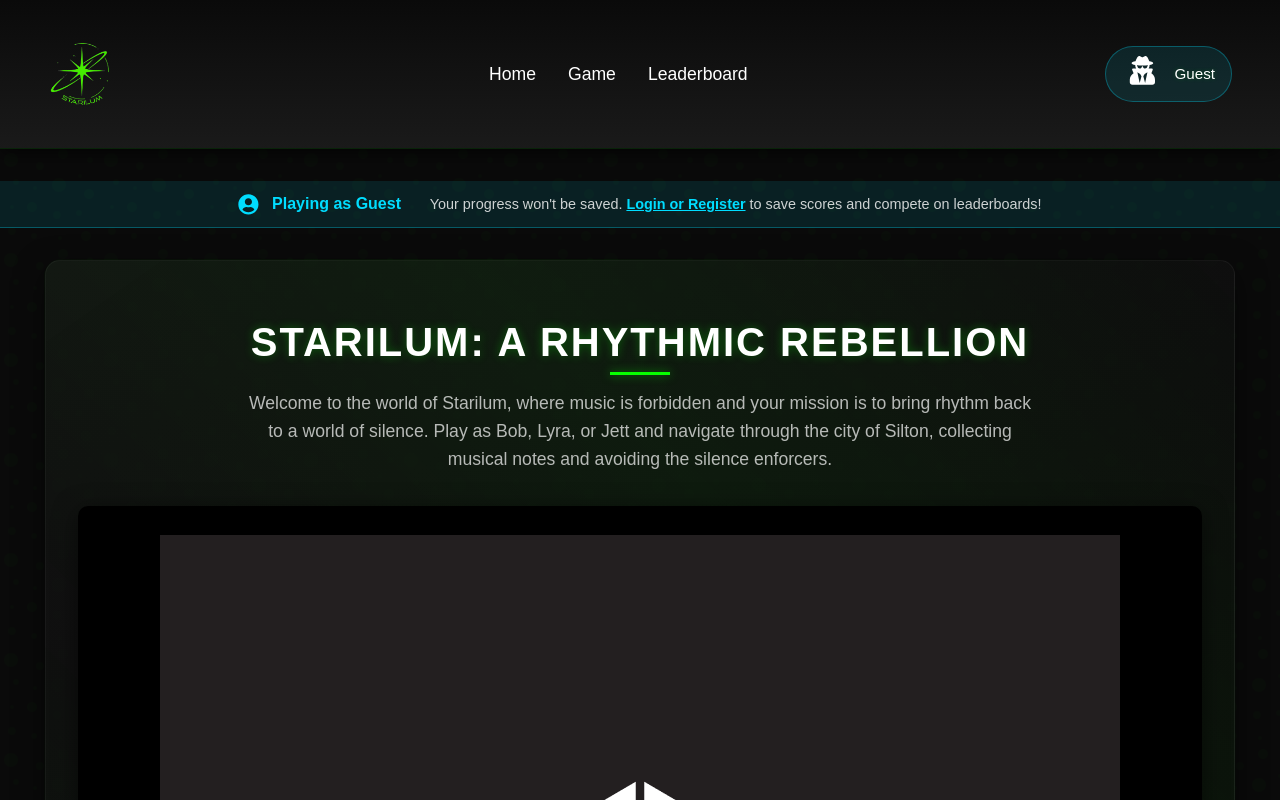
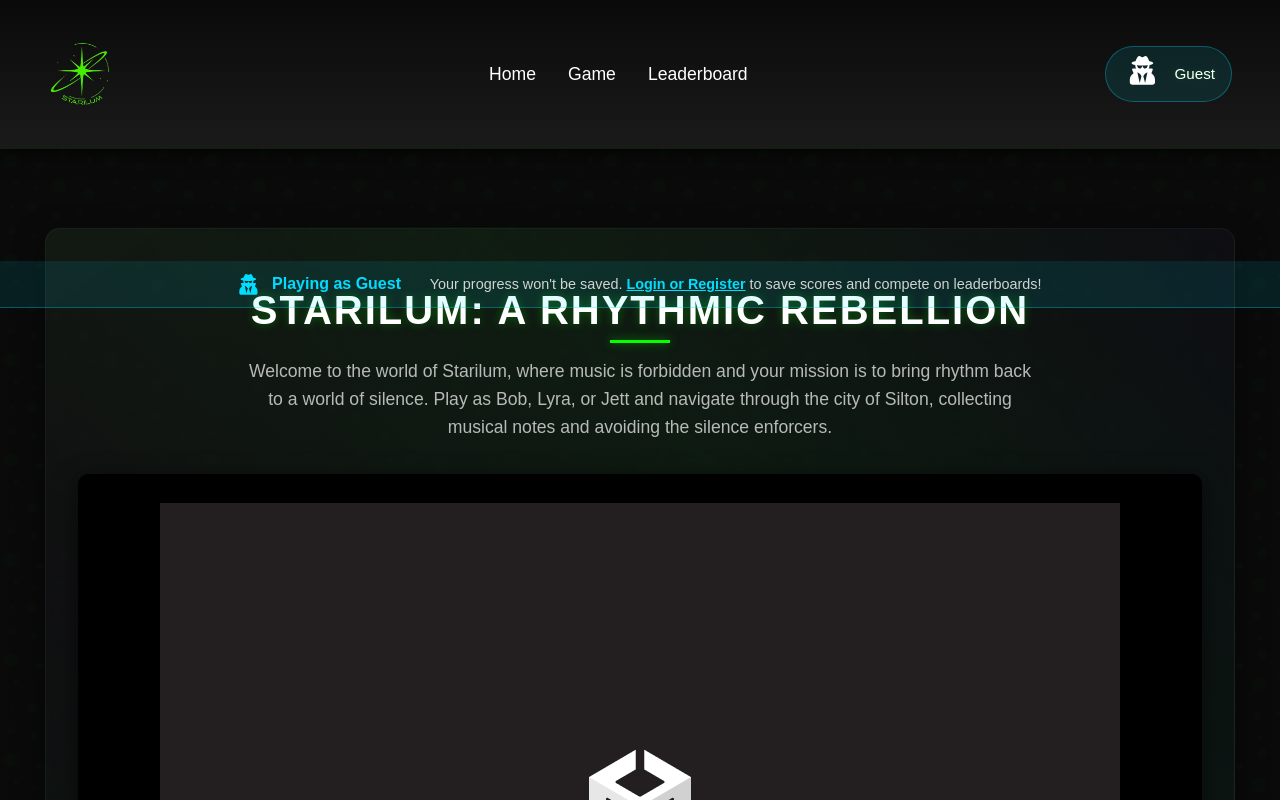
Before and after one commit to alexrg17/game-website, a React (Create React App) app in the folder client/: page /game in a window 1280 px wide. Both pictures are taken after a click on the button "Continue as Guest". Shown: the top 800 px of the page. Built offline with nearby package versions, Linux system fonts and the light colour scheme; no server answers.

Commit message:
fix: Update ProtectedRoute and GamePage for improved guest mode handling; adjust styles in GamePage.scss

```diff
--- a/client/src/components/ProtectedRoute.js
+++ b/client/src/components/ProtectedRoute.js
@@ -17,7 +17,7 @@ const ProtectedRoute = ({ children }) => {
   }
 
   // If authenticated or already in guest mode, show the protected content
-  if (isAuthenticated || isGuest) {
+  if (isAuthenticated || isGuest === true) {
     return children;
   }
 
--- a/client/src/context/AuthContext.js
+++ b/client/src/context/AuthContext.js
@@ -36,6 +36,8 @@ export const AuthProvider = ({ children }) => {
         // Check if we should restore guest mode
         if (guestMode) {
           setIsGuest(true);
+        } else {
+          setIsGuest(false);
         }
       }
     } else {
@@ -45,6 +47,8 @@ export const AuthProvider = ({ children }) => {
       // Check if we should restore guest mode
       if (guestMode) {
         setIsGuest(true);
+      } else {
+        setIsGuest(false);
       }
     }
     setLoading(false); // Once finished checking, set loading to false
@@ -86,6 +90,7 @@ export const AuthProvider = ({ children }) => {
     setIsGuest(true);
     setIsAuthenticated(false);
     setUser(null);
+    console.log("Guest mode enabled"); // Add logging for debugging
   };
 
   // Add function to disable guest mode
--- a/client/src/pages/GamePage.js
+++ b/client/src/pages/GamePage.js
@@ -9,7 +9,7 @@ import {
   FaExpand,
   FaCompress,
   FaQuestionCircle,
-  FaUserCircle,
+  FaUserSecret,
 } from "react-icons/fa";
 
 function GamePage() {
@@ -106,9 +106,9 @@ function GamePage() {
   return (
     <div className="game-page">
       {/* Guest Mode Banner - only show if in guest mode */}
-      {isGuest && (
+      {isGuest === true && (
         <div className="game-page__guest-banner">
-          <FaUserCircle className="game-page__guest-icon" />
+          <FaUserSecret className="game-page__guest-icon" />
           <span>Playing as Guest</span>
           <div className="game-page__guest-message">
             Your progress won't be saved. <a href="/login">Login or Register</a>{" "}
--- a/client/src/styles/GamePage.scss
+++ b/client/src/styles/GamePage.scss
@@ -36,8 +36,9 @@
     align-items: center;
     justify-content: center;
     gap: 0.8rem;
-    margin-bottom: 2rem;
-    position: relative;
+    margin-bottom: 0; // Remove margin
+    position: sticky; // Make it stick below the header
+    top: 80px; // Position it right below the header (adjust if header height changes)
     z-index: 10;
     animation: slideDown 0.5s ease-out;
 
@@ -77,7 +78,7 @@
   background: linear-gradient(
     145deg,
     rgba(20, 20, 20, 0.9),
-    rgba(10, 10, 10, 0.95)
+    rgba(10, 10, 20, 0.95)
   );
   border-radius: 15px;
   box-shadow: 0 10px 30px rgba(0, 0, 0, 0.5);
@@ -298,6 +299,7 @@
     flex-direction: column;
     padding: 1rem;
     text-align: center;
+    top: 60px; // Adjust for smaller header on mobile
 
     span {
       margin-bottom: 0.5rem;
```
